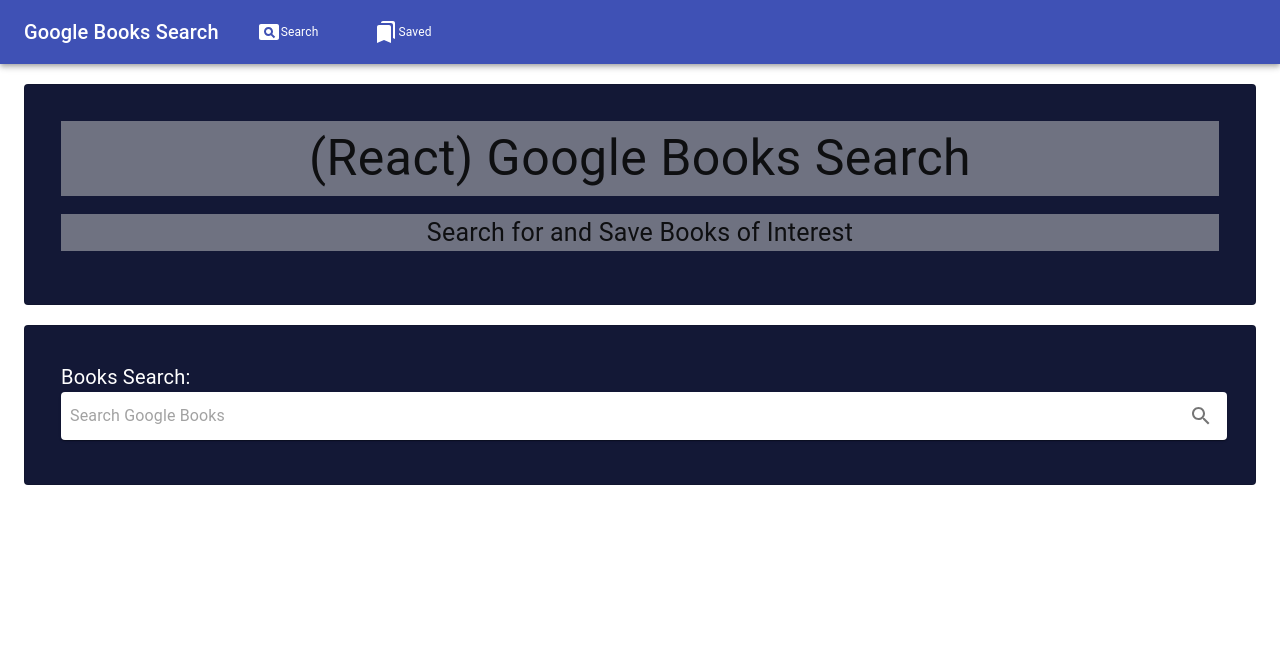
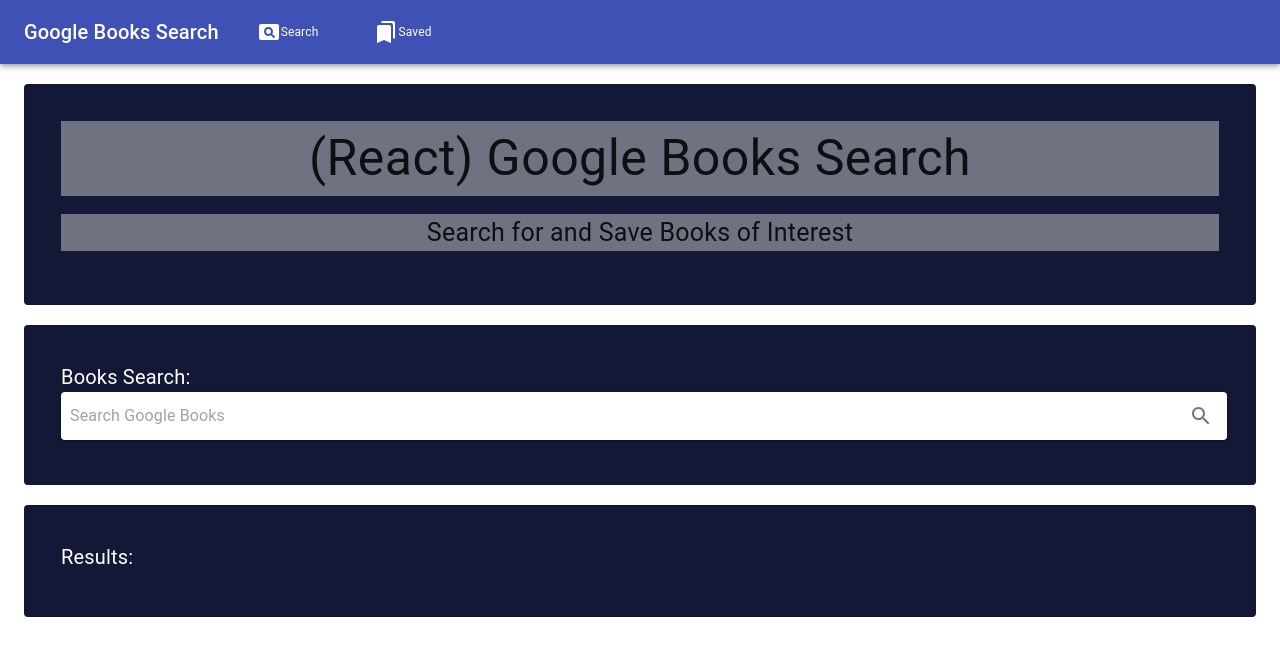
Before and after one commit to aubrey-heim/react-book-search, a React (Create React App) app in the folder client/: page / in a window 1280 px wide. Shown: the top 656 px of the page. Built offline with nearby package versions, Linux system fonts and the light colour scheme.

Commit message:
show search results

```diff
--- /dev/null
+++ b/client/src/components/BookBox/index.js
@@ -0,0 +1,82 @@
+import React from "react";
+import { makeStyles } from "@material-ui/core/styles";
+import {
+    Card,
+    CardContent,
+    Typography,
+    Link,
+    Grid,
+    Button
+} from "@material-ui/core/";
+import PropTypes from "prop-types";
+
+const useStyles = makeStyles({
+  root: {
+    minWidth: 275,
+    marginBottom: "10px",
+    backgroundColor:"#6f7281",
+    padding: "20px",
+    marginTop: "20px",
+    textAlign: "left"
+  },
+  grid: {
+    padding: "5px"
+  },
+  title: {
+      color: "black",
+      fontSize: "25px",
+      fontWeight: "bold"
+  }
+});
+
+
+
+export default function BookBox(props) {
+  const classes = useStyles();
+  const { title, authors, description, infoLink, imageLinks, page} = props;
+
+  return (
+    <Card className={classes.root} variant="outlined">
+      <CardContent>
+        <Grid container>
+            <Grid item xs={12} md={10} style={{marginBottom: "10px"}}>
+                <div>
+                    <Link className={classes.title}  href={infoLink}>{title}</Link>
+                    <Typography>Written by {authors.toString()}</Typography>
+                </div>
+            </Grid>
+            <Grid item xs={12} md={2} style={{marginBottom: "10px"}}>
+                <Grid container>
+                    <Grid item xs={4} sm={2} md={6}>
+                        <Button variant="contained" color="primary" href={infoLink}>View</Button>
+                    </Grid>
+                    <Grid item xs={4} sm={2} md={6}>
+                        {page==="search" ?
+                          <Button variant="contained" color="primary" href={infoLink}>Save</Button>
+                        :
+                          <Button variant="contained" color="primary" href={infoLink}>Delete</Button>
+                        }
+
+
+
+                    </Grid>
+                </Grid>
+            </Grid>
+        </Grid>
+        <Grid container>
+            <Grid  item md={2}><img src={imageLinks.thumbnail} style={{verticalAlign: "center"}} alt="Book cover" /></Grid>
+            <Grid  item md={9}><div style={{marginLeft:"20px", margintop:"20px"}}>{description}</div></Grid>
+        </Grid>
+      </CardContent>
+    </Card>
+  );
+}
+
+BookBox.propTypes = {
+    authors: PropTypes.array,
+    title: PropTypes.string,
+    description: PropTypes.string,
+    imageLinks: PropTypes.object,
+    infoLink: PropTypes.string,
+    page: PropTypes.string
+};
--- a/client/src/pages/Search.js
+++ b/client/src/pages/Search.js
@@ -2,15 +2,19 @@ import React, {useState} from 'react';
 import { makeStyles } from '@material-ui/core/styles';
 import SearchBox from "../components/SearchBox"
 import {
-    Box
+    Card, CardContent, Typography,
 } from '@material-ui/core/';
 import API from '../utils/API';
+import BookBox from "../components/BookBox"
 
 
 const useStyles = makeStyles((theme) => ({
   root: {
-    flexGrow: 1,
-    textAlign: "left"
+    minWidth: 275,
+    marginBottom: "10px",
+    padding: "20px",
+    marginTop: "20px",
+    backgroundColor: "#131836"
   },
   buttons: {
     marginRight: theme.spacing(2),
@@ -18,7 +22,9 @@ const useStyles = makeStyles((theme) => ({
     textAlign: "left"
   },
   title: {
-    flexGrow: 1,
+    fontSize: 20,
+    textAlign: "left",
+    color: "white"
   },
 }));
 
@@ -46,14 +52,27 @@ export default function Search() {
   }
 
   return (
-    <div className={classes.root}>
+    <div>
       <SearchBox
-        formDataShown={formData.newItem}
+        formDataShown={formData.newSearch}
         handleInputChange={handleInputChange}
         runSearch={runSearch}/>
-      <Box >
+      <Card className={classes.root } variant="outlined">
+        <CardContent>
+          <Typography className={classes.title}>Results:</Typography>
+          { searchResults  ?
+              searchResults.map((value) => {
+                const {volumeInfo} = value;
+                return (
+                  <BookBox page="search" key={value.id} {...volumeInfo}/>
+                );
+              })
+            :
+            <Typography className={classes.title}><p>Search for a book to get started</p></Typography>
+          }
+        </CardContent>
 
-      </Box>
+      </Card>
     </div>
   );
 }
```
